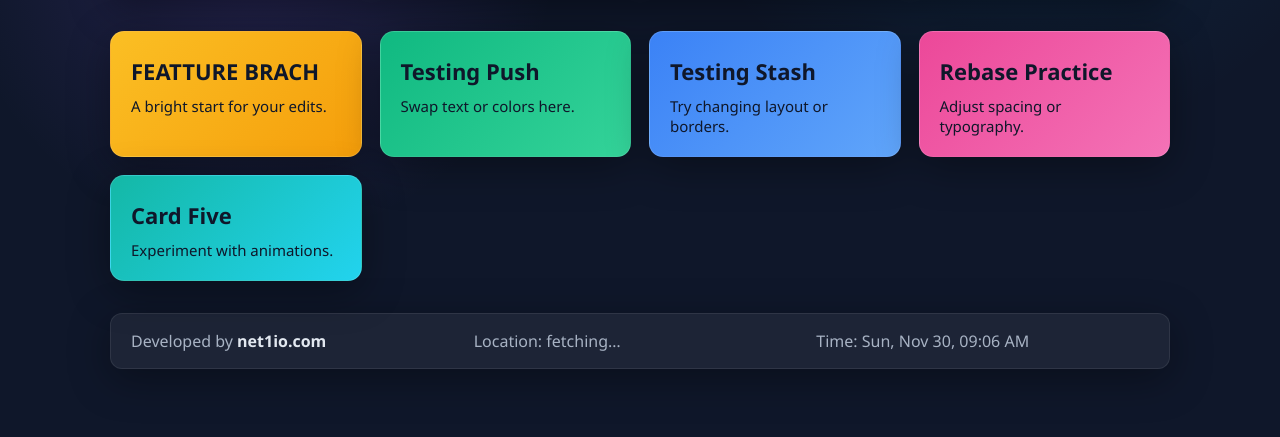
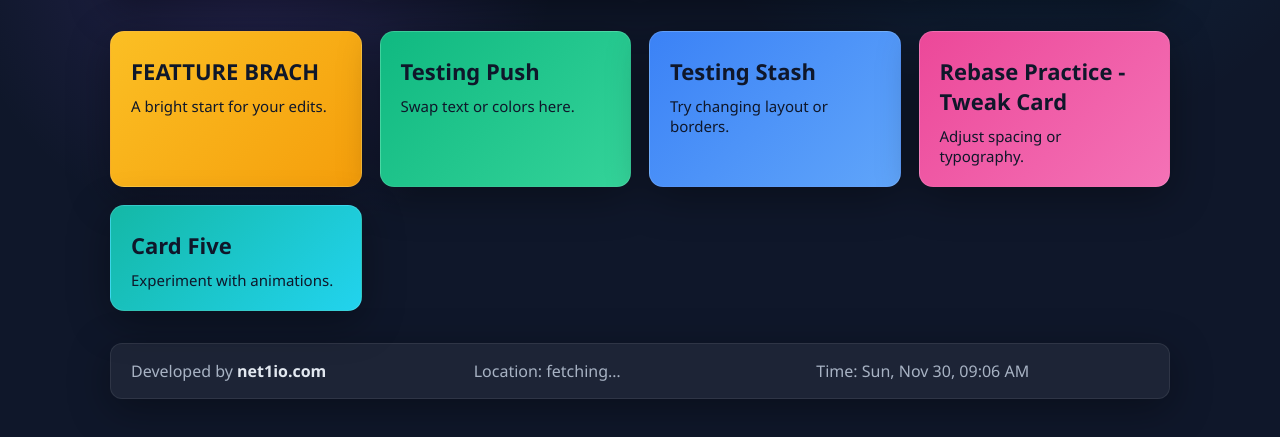
Before and after one commit to mohdazlanabas/practice_git, a website: page index.html in a window 1280 px wide. Shown: the part 219-656 px from the top of the page. Drawn offline with Linux system fonts and the light colour scheme.

Commit message:
rebase-practice: update card text

```diff
--- a/index.html
+++ b/index.html
@@ -28,7 +28,7 @@
         <p>Try changing layout or borders.</p>
       </article>
       <article class="card card-four">
-        <h2>Rebase Practice</h2>
+        <h2>Rebase Practice - Tweak Card</h2>
         <p>Adjust spacing or typography.</p>
       </article>
       <article class="card card-five">
```
